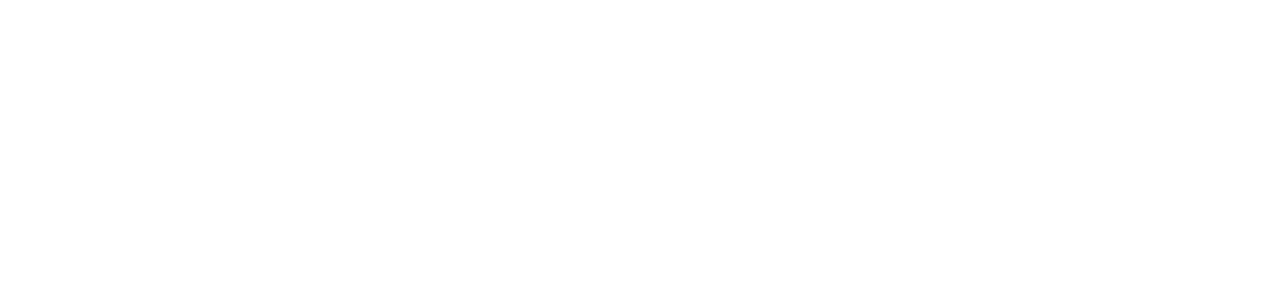
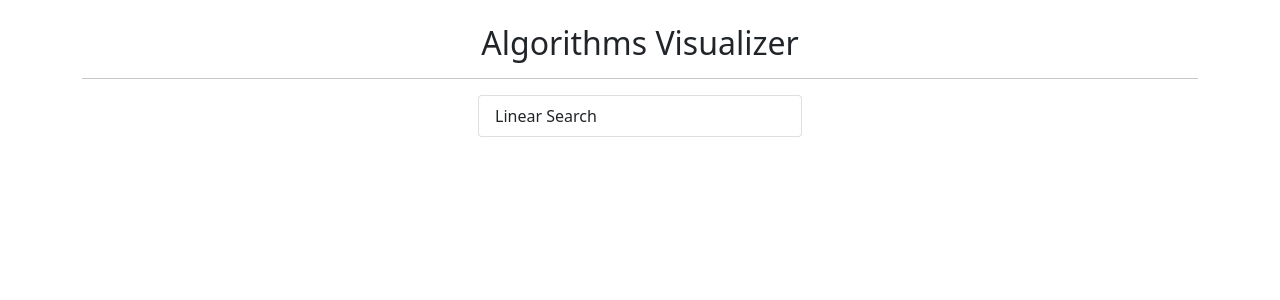
Before and after one commit to themrshubh/algorithm-visualizer, a Vue app: page / in a window 1280 px wide. Shown: the top 300 px of the page. Built offline with nearby package versions, Linux system fonts and the light colour scheme.

Commit message:
Init Home

```diff
--- a/babel.config.js
+++ b/babel.config.js
@@ -1,3 +1,3 @@
 module.exports = {
-  presets: ["@vue/cli-plugin-babel/preset"]
-};
+  presets: ['@vue/cli-plugin-babel/preset'],
+}
--- a/src/App.vue
+++ b/src/App.vue
@@ -4,5 +4,4 @@
   </div>
 </template>
 
-<style>
-</style>
+<style></style>
--- /dev/null
+++ b/src/components/ListGroup.vue
@@ -0,0 +1,24 @@
+<template>
+  <div class="list-group mx-3">
+    <router-link
+      v-for="a in algorithms"
+      :key="a.link"
+      :to="a.link"
+      class="list-group-item list-group-item-action"
+    >
+      {{ a.name }}
+    </router-link>
+  </div>
+</template>
+
+<script>
+  export default {
+    data() {
+      return {
+        algorithms: [{ name: 'Linear Search', link: '/linear-search' }],
+      }
+    },
+  }
+</script>
+
+<style></style>
--- a/src/main.js
+++ b/src/main.js
@@ -1,10 +1,11 @@
-import Vue from "vue";
-import App from "./App.vue";
-import router from "./router";
+import Vue from 'vue'
+import App from './App.vue'
+import router from './router'
+import 'bootstrap/dist/css/bootstrap.css'
 
-Vue.config.productionTip = false;
+Vue.config.productionTip = false
 
 new Vue({
   router,
-  render: h => h(App)
-}).$mount("#app");
+  render: (h) => h(App),
+}).$mount('#app')
--- a/src/views/Home.vue
+++ b/src/views/Home.vue
@@ -1,13 +1,25 @@
 <template>
-  <div></div>
+  <div>
+    <div class="container">
+      <h2 class="text-center mt-4 fw-light">Algorithms Visualizer</h2>
+      <hr />
+      <div class="row justify-content-center">
+        <div class="col-md-4">
+          <ListGroup />
+        </div>
+      </div>
+    </div>
+  </div>
 </template>
 
 <script>
-export default {
+  import ListGroup from '../components/ListGroup'
 
-}
+  export default {
+    components: {
+      ListGroup,
+    },
+  }
 </script>
 
-<style>
-
-</style>
+<style></style>
```
Also changed, not shown: settings.json (added, +7 -0 lines), .eslintrc.js.
